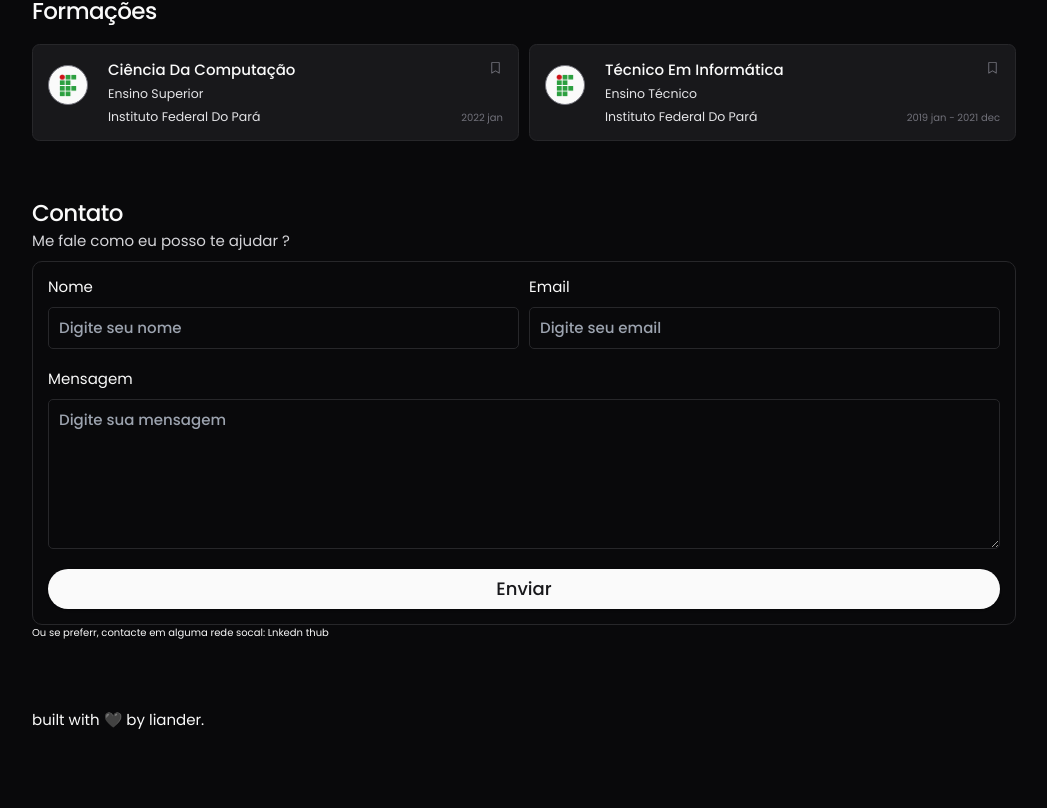
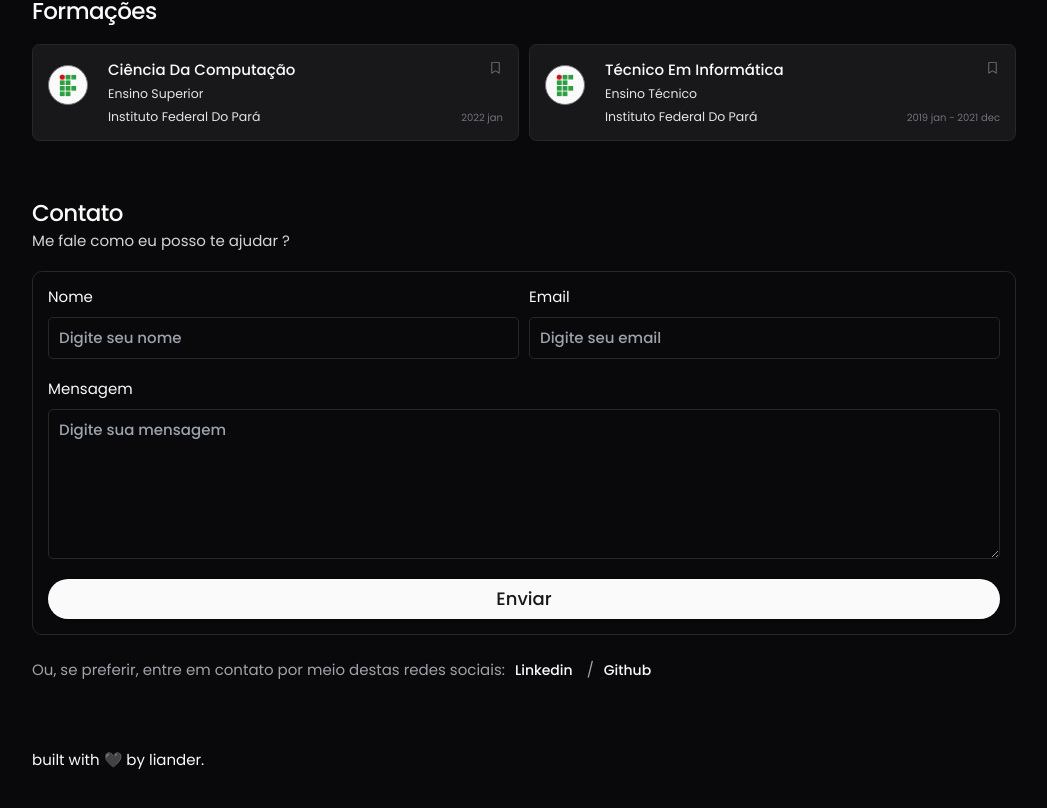
Before and after one commit to Lianderdev/Portfolio-react, a React (Vite) app: page / in a window 1280 px wide. Shown: the part 1075-1883 px from the top of the page, without its empty margins (116-1163 px from the left). Before the commit the page ends 1855 px from the top, so only its background shows below. Built offline with nearby package versions, Linux system fonts and the light colour scheme.

Commit message:
add: links in contact

```diff
--- a/src/sections/Contact.jsx
+++ b/src/sections/Contact.jsx
@@ -42,7 +42,7 @@ export function Contact() {
         <section id="contact" className='flex flex-col'>
             <h2>Contato</h2>
 
-            <p className="text-2xl text-zinc-300 mb-4 mt-2">Me fale como eu posso te ajudar ?</p>
+            <p className="text-2xl text-zinc-300 mb-8 mt-2">Me fale como eu posso te ajudar ?</p>
 
             <form onSubmit={sendEmail} className='flex flex-col gap-8 border bg-zinc-950 p-6 rounded-[10px]'>
                 <div className='grid grid-cols-[repeat(auto-fit,_minmax(300px,1fr))] gap-4'>
@@ -98,7 +98,10 @@ export function Contact() {
             {modalSucess && <ModalSendSucces close={closeModal} />}
             {modalFailed && <ModalSendFailed close={closeModal} />}
 
-            <p>Ou se preferr, contacte em alguma rede socal: <a href="">Lnkedn</a> <a href="">thub</a></p>
+            <p className="text-2xl text-zinc-400 mt-10">Ou, se preferir, entre em contato por meio destas redes sociais:
+                <Button className='text-[14px] h-6' variant="link"><a href="https://www.linkedin.com/in/liander-vin%C3%ADcius/">Linkedin</a></Button> /
+                <Button className='text-[14px] h-6' variant="link"><a href="https://github.com/Lianderdev">Github</a></Button>
+            </p>
         </section>
     );
 }
```
